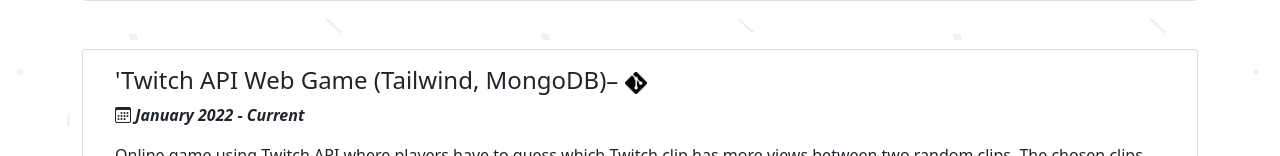
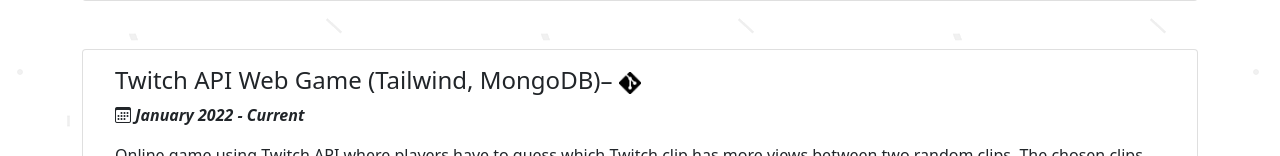
Before and after one commit to cyrix1729/cyrix1729.github.io, a plain HTML site: page projects.html in a window 1280 px wide. Shown: the part 1541-1697 px from the top of the page. Drawn offline with nearby package versions, Linux system fonts and the light colour scheme.

Commit message:
Fixed Typo

```diff
--- a/projects.html
+++ b/projects.html
@@ -159,7 +159,7 @@
                 <div class="card mb-5">
                     <div class="card-body">
                         <div class="mx-3">
-                            <h4>'Twitch API Web Game (Tailwind, MongoDB)–
+                            <h4>Twitch API Web Game (Tailwind, MongoDB)–
                                 <a href="https://github.com/cyrix1729/FeelsClipMan" title="Repository for this Project"><img src='repo.png' width='22' height='22' alt="repo"></a>
                             </h4>
                             <div>
```
